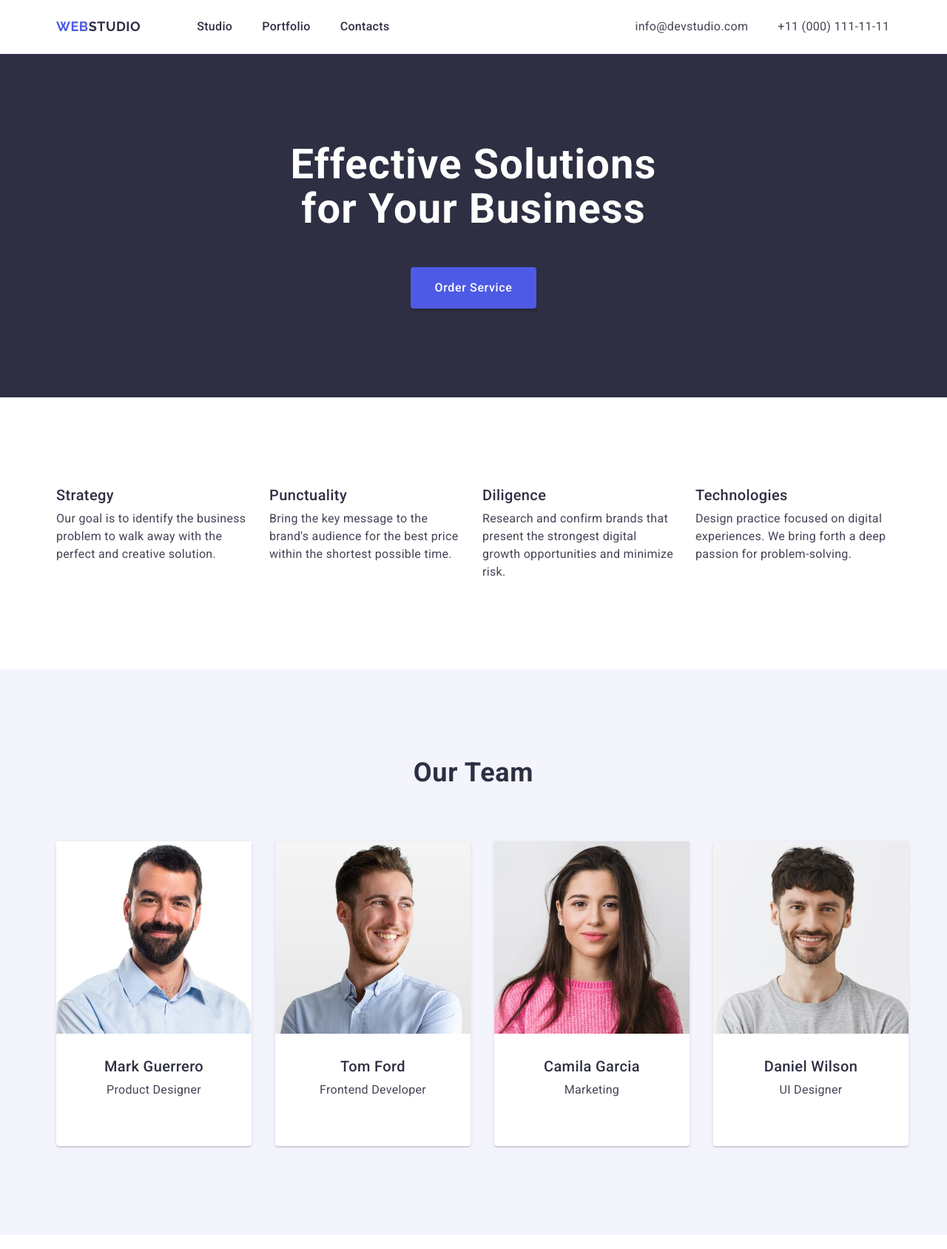
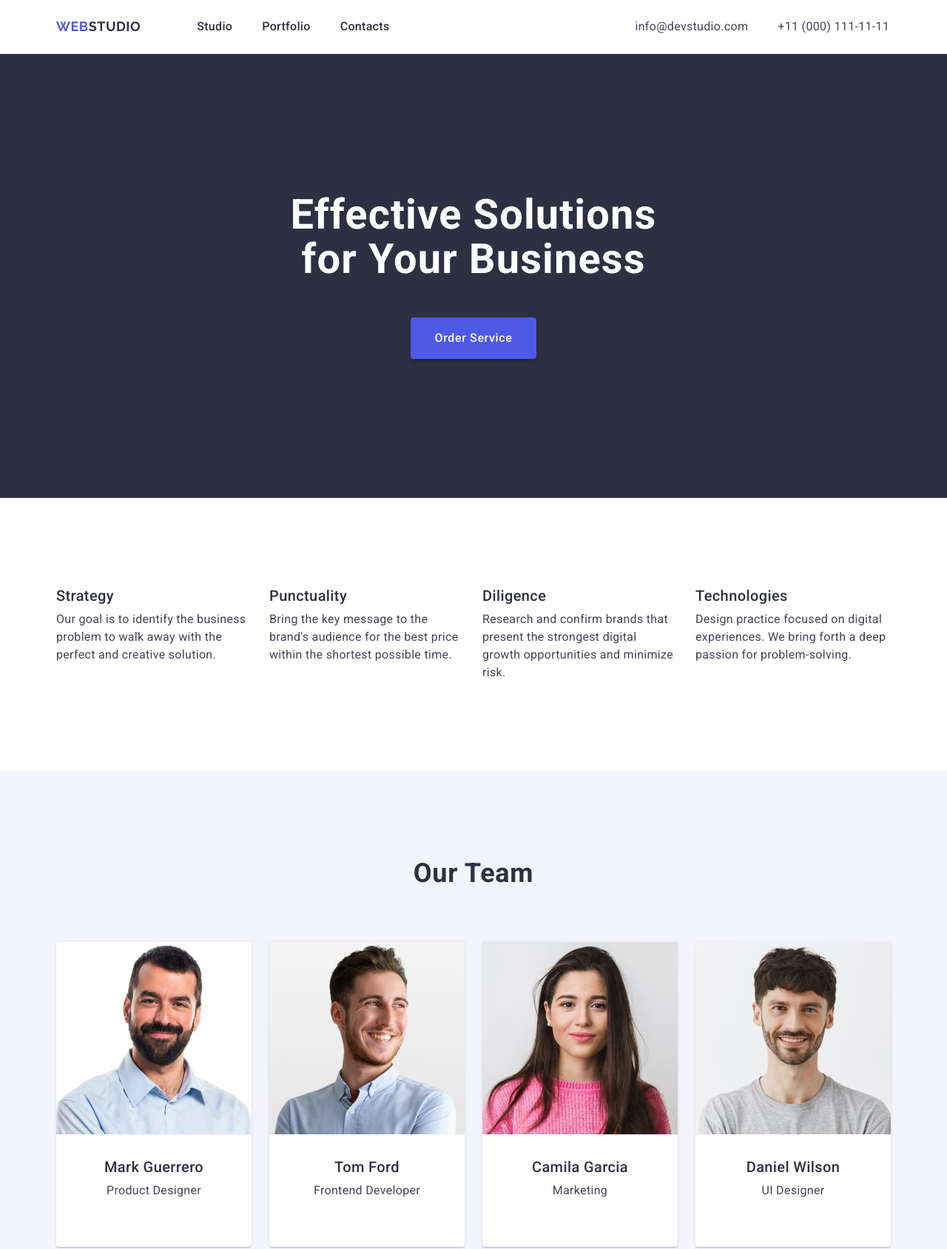
Before and after one commit to IvanGodPro24/goit-markup-hw-03, a plain HTML site: page index.html in a window 1280 px wide. Shown: the top 1688 px of the page at 74% size. Drawn offline with nearby package versions, Linux system fonts and the light colour scheme.

Commit message:
Edit homework

```diff
--- a/css/styles.css
+++ b/css/styles.css
@@ -145,7 +145,8 @@ a {
 }
 
 .hero {
-  padding: 188px 0;
+  padding-top: 188px;
+  padding-bottom: 188px;
   background: #2e2f42;
 }
 
@@ -197,7 +198,6 @@ a {
   margin: -1px;
   border: 0;
   padding: 0;
-
   white-space: nowrap;
   clip-path: inset(100%);
   clip: rect(0 0 0 0);
@@ -255,7 +255,7 @@ a {
 
 .team-list {
   display: flex;
-  gap: 32px;
+  gap: 24px;
 }
 
 .team-item {
--- a/index.html
+++ b/index.html
@@ -66,7 +66,7 @@
     </header>
 
     <main class="main">
-      <section class="hero section">
+      <section class="hero">
         <div class="container">
             <h1 class="first-title">Effective Solutions for Your Business</h1>
               <button class="order-btn" type="button">Order Service</button>
@@ -75,7 +75,7 @@
 
       <section class="benefits section">
         <div class="container">
-          <h2 class="second-title visually-hidden benefit-margin">Benefits</h2>
+          <h2 class="second-title benefit-margin visually-hidden">Benefits</h2>
           <ul class="benefits-list">
             <li class="benefits-item">
               <h3 class="third-title">Strategy</h3>
```
